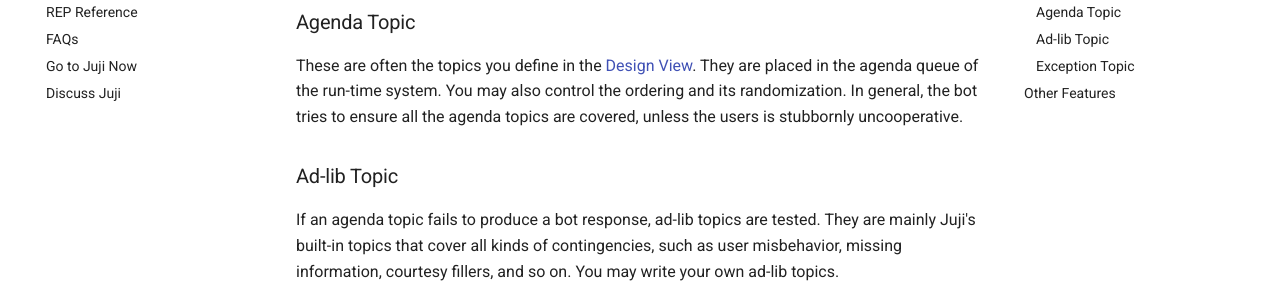
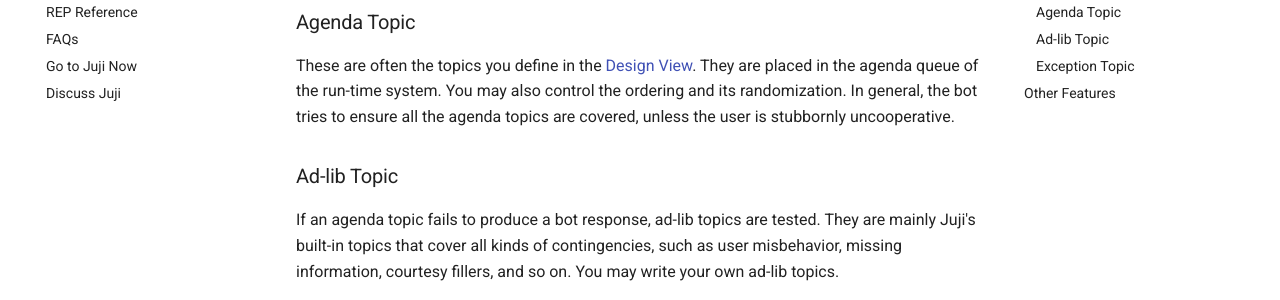
Before and after one commit to juji-io/docs, an MkDocs documentation site: the page built from docs/concept.md, in a window 1280 px wide and 900 px high, scrolled down 2627 px. Shown: the part 204-504 px from the top of the window. Built offline with MkDocs 1.6.1 and Material for MkDocs 9.7.7, drawn with Linux system fonts in a browser that asks for light colours; comment, search, counter and statistics services are not loaded.

Commit message:
fix typo and replace a screenshot

```diff
--- a/docs/concept.md
+++ b/docs/concept.md
@@ -140,7 +140,7 @@
 These are often the topics you define in the [Design View](design.md). They
 are placed in the agenda queue of the run-time system. You may also control the
 ordering and its randomization. In general, the bot tries to ensure all the
-agenda topics are covered, unless the users is stubbornly uncooperative.
+agenda topics are covered, unless the user is stubbornly uncooperative.
 
 ### Ad-lib Topic
 
```
Also changed, not shown: docs/img/custom-topic.png.
